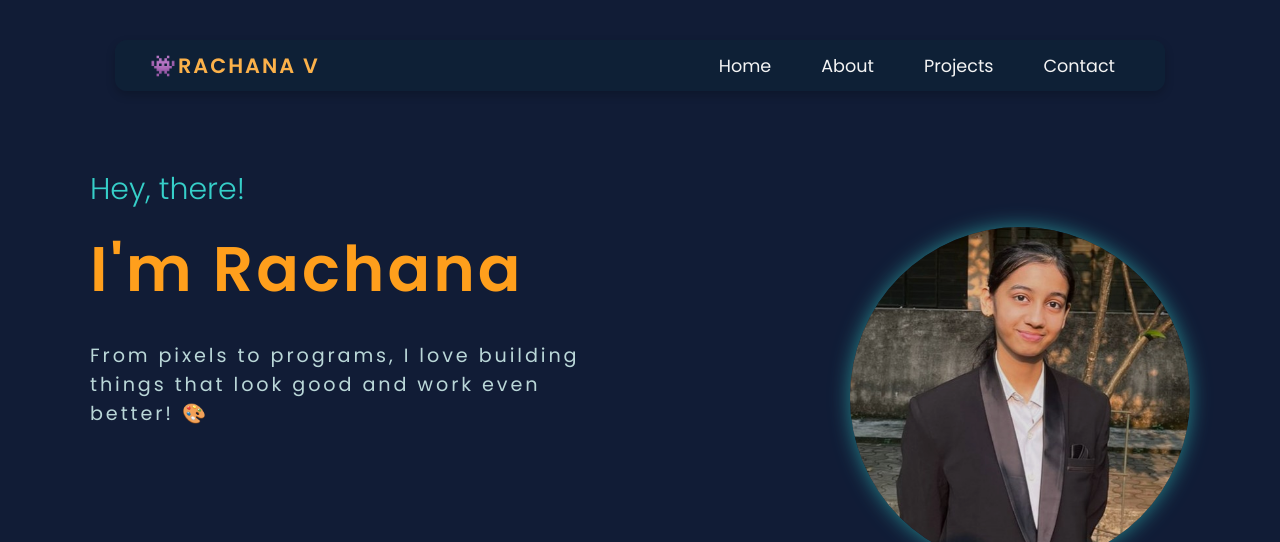
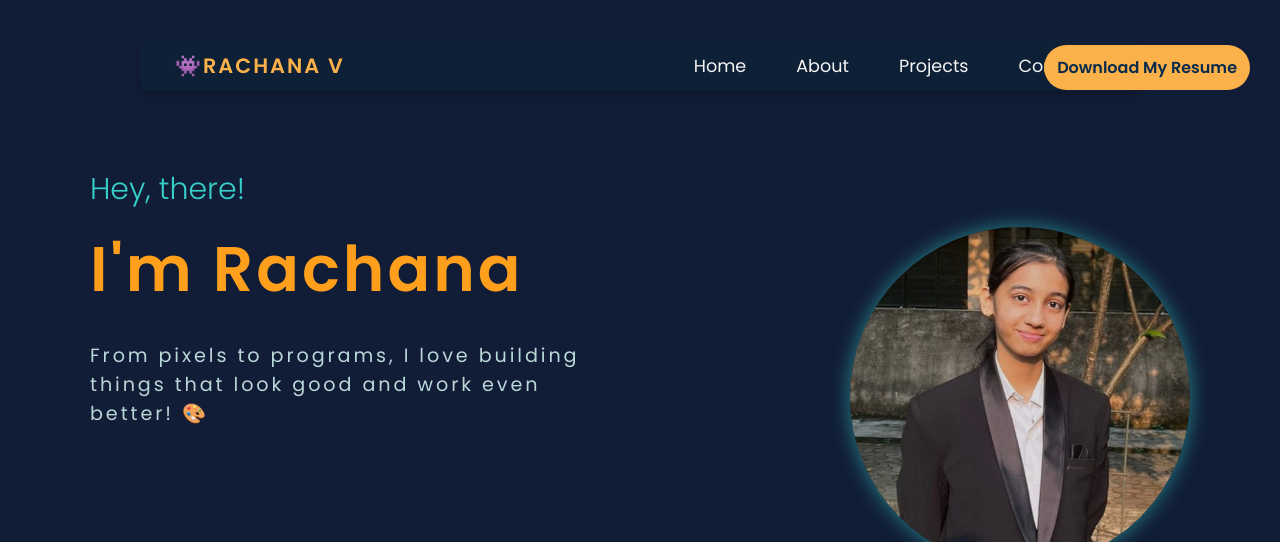
Before and after one commit to piecoded/pies-portfolio, a plain HTML site: page index.html in a window 1280 px wide. Shown: the top 542 px of the page. Drawn offline with Linux system fonts and the light colour scheme.

Commit message:
downloadable resume added

```diff
--- a/index.html
+++ b/index.html
@@ -24,6 +24,10 @@
                 <li><a href="#contact">Contact</a></li>     </ul>
         </nav>
     </header>
+
+<div id="resume"><a href="Resume.pdf" download>
+  <button id="resume-btn">Download My Resume</button>
+</a></div>
 
     <section id="home" class="hero"><div>
         <div class="hero-content">
--- a/style.css
+++ b/style.css
@@ -18,7 +18,7 @@ body {
 nav {
     position: fixed;
     width: 85%;
-    max-width: 1050px;
+    max-width: 1000px;
     top: 40px;
     left: 50%;
     transform: translateX(-50%);
@@ -642,3 +642,31 @@ footer {
         color: #F4F4F4;
     }
 }
+#resume{
+    position: fixed;
+      top: 45px;
+      right: 30px;
+    text-align: right;
+
+
+}
+#resume-btn {
+
+    background-color: #fbb14a;
+    color: rgb(6, 42, 75);
+    padding: 10px 13px;
+    font-size: 1rem;
+    font-weight: bold;
+    border: none;
+    border-radius: 28px;
+    cursor: pointer;
+    align-items: center;
+    transition: background-color 0.9s ease, transform 0.5s ease;
+
+
+  }
+
+  #resume-btn:hover {
+    background-color: #fddeb2;
+    transform: scale(1.07);
+}
```
Also changed, not shown: 1 other file.
